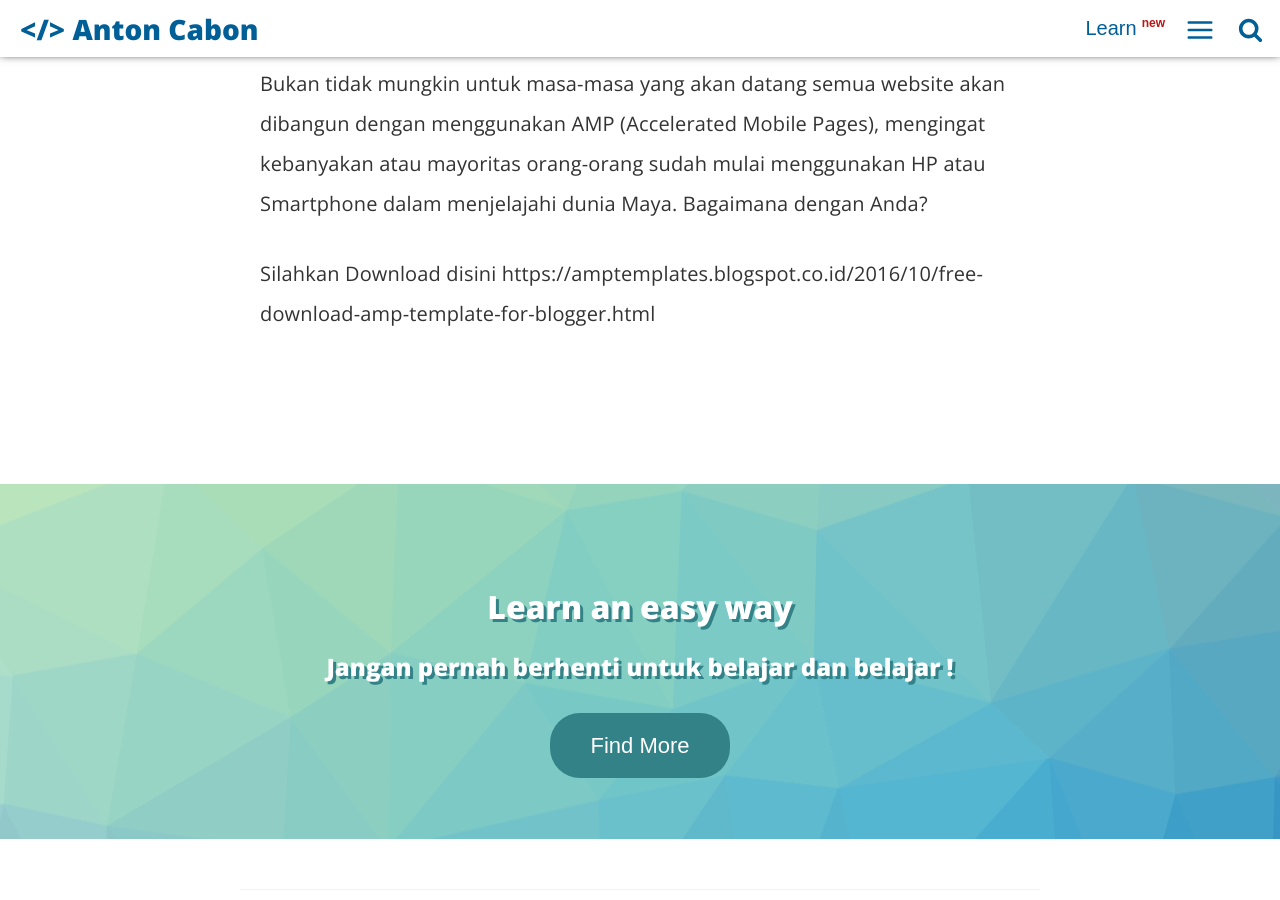
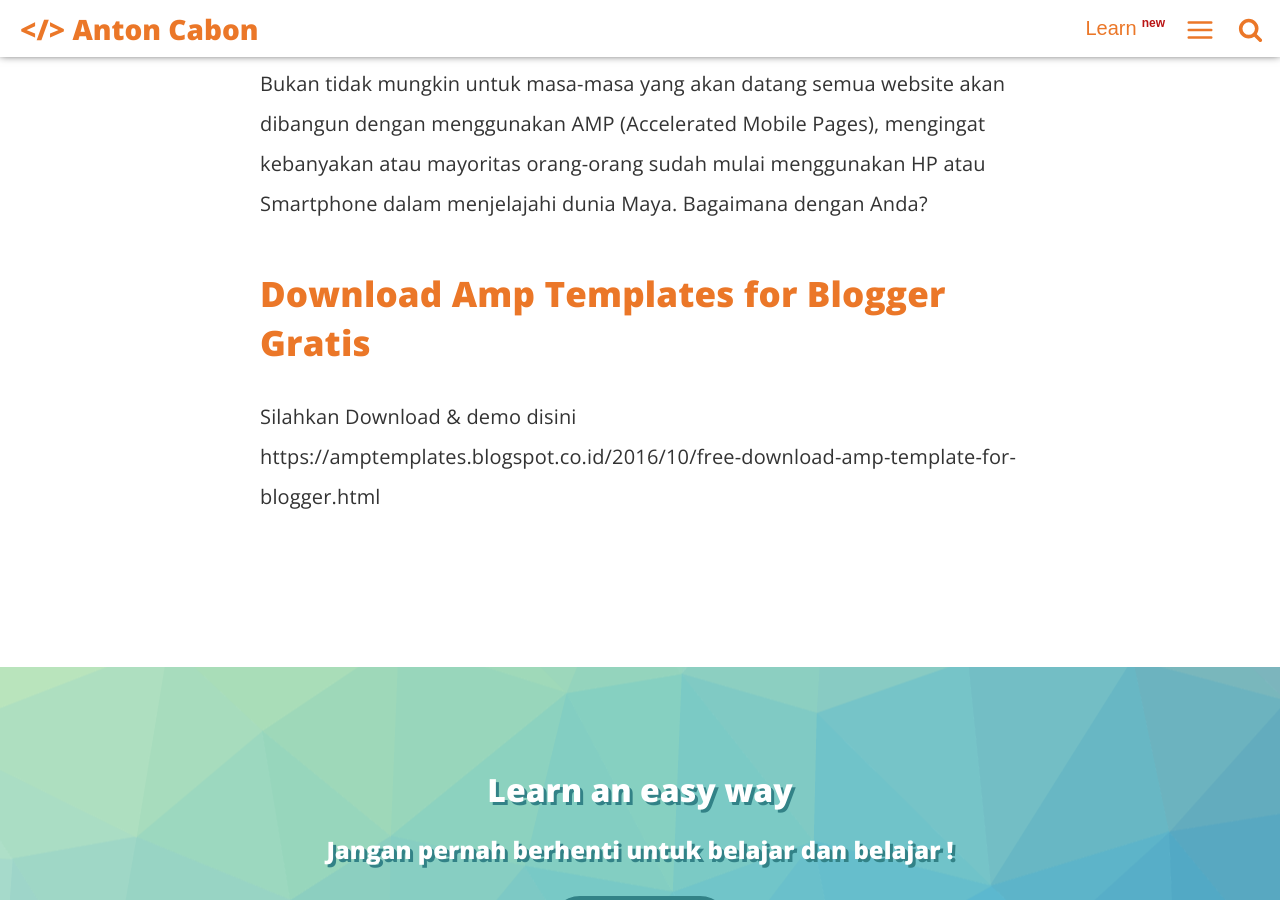
Before and after one commit to antoncabon/antoncabon.github.io, a Jekyll site: the page built from _posts/2016-10-24-free-download-amp-templates-for-blogger.markdown, in a window 1280 px wide and 900 px high, scrolled down 736 px. Built offline with Jekyll 4.4.1, drawn with Linux system fonts in a browser that asks for light colours; comment, search, counter and statistics services are not loaded.

Commit message:
Update 2016-10-24-free-download-amp-templates-for-blogger.markdown

```diff
--- a/_posts/2016-10-24-free-download-amp-templates-for-blogger.markdown
+++ b/_posts/2016-10-24-free-download-amp-templates-for-blogger.markdown
@@ -1,10 +1,21 @@
 ---
 published: true
-title: Free Download Amp Templates for Blogger
 layout: post
+title: "Free Download Amp Templates for Blogger"
+image: 'https://4.bp.blogspot.com/-mfSrry8UCx4/V_tuE39vNsI/AAAAAAAAIAc/HkXz1caLSyMq4Vv6AXjyvPjfsZHGJbsBQCLcB/s1600/amp-templates.jpg'
+description: "Pada postingan saya kali ini akan membagikan sebuah amp template blogger yang dapat anda download secara gratis."
+main-class: 'html'
+tags:
+- blogging
+- template
+- Amp html
+twitter_text: "Free Download Amp Templates for Blogger"
+introduction: "Pada postingan saya kali ini akan membagikan sebuah amp template blogger yang dapat anda download secara gratis."
 ---
 Seiring dengan perkembangan waktu maka akhir-akhir ini Google terus mendorong para publisher untuk mengunakan AMP agar halaman web dengan konten video, animasi dan grafis dapat dimuat bersama iklan dengan cepat dan dimuat seketika di berbagai jenis ponsel, tablet atau perangkat seluler yang digunakan.
 
 Bukan tidak mungkin untuk masa-masa yang akan datang semua website akan dibangun dengan menggunakan AMP (Accelerated Mobile Pages), mengingat kebanyakan atau mayoritas orang-orang sudah mulai menggunakan HP atau Smartphone dalam menjelajahi dunia Maya. Bagaimana dengan Anda?
 
-Silahkan Download disini https://amptemplates.blogspot.co.id/2016/10/free-download-amp-template-for-blogger.html
+## Download Amp Templates for Blogger Gratis
+
+Silahkan Download & demo disini https://amptemplates.blogspot.co.id/2016/10/free-download-amp-template-for-blogger.html
```
